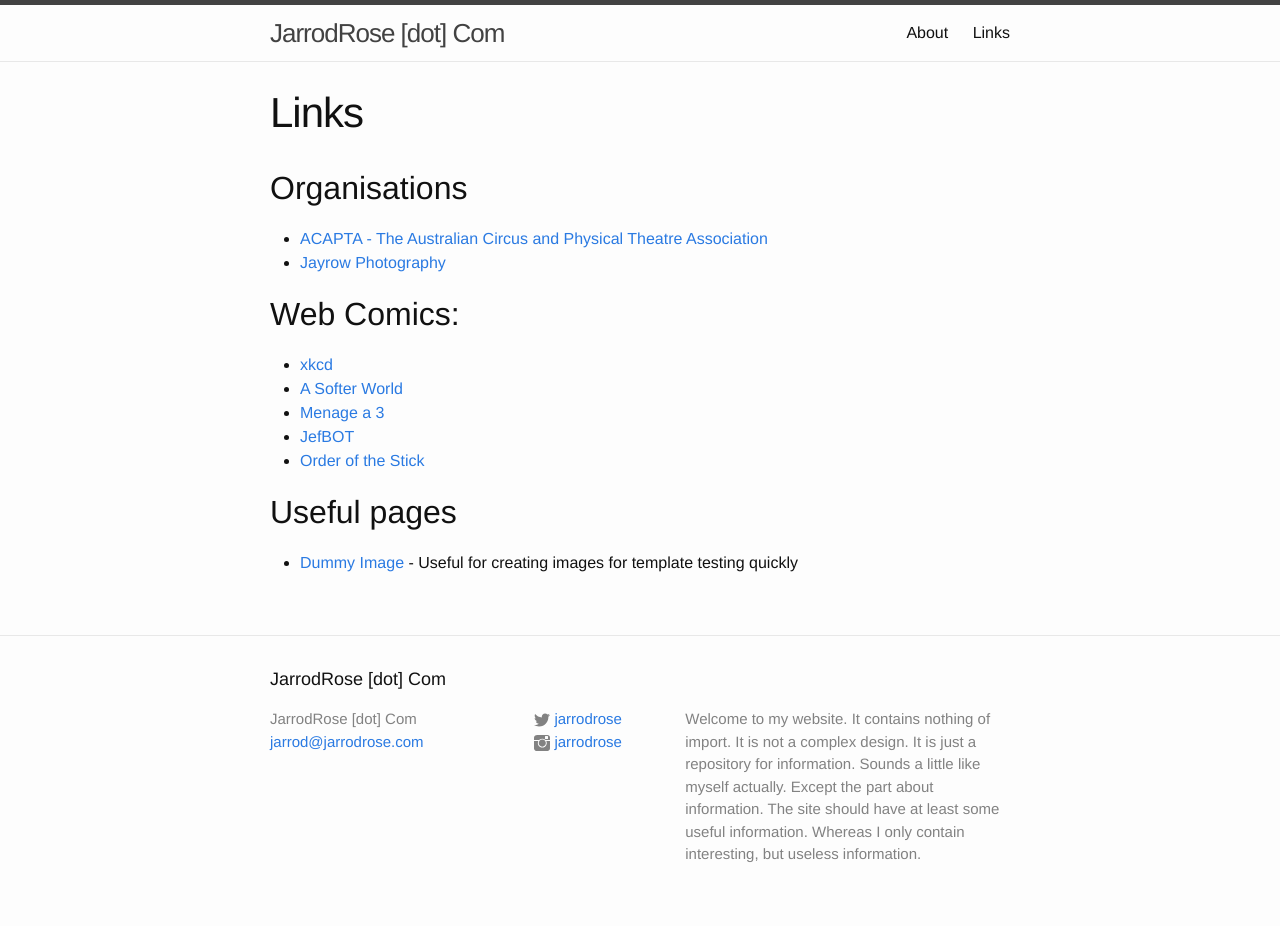
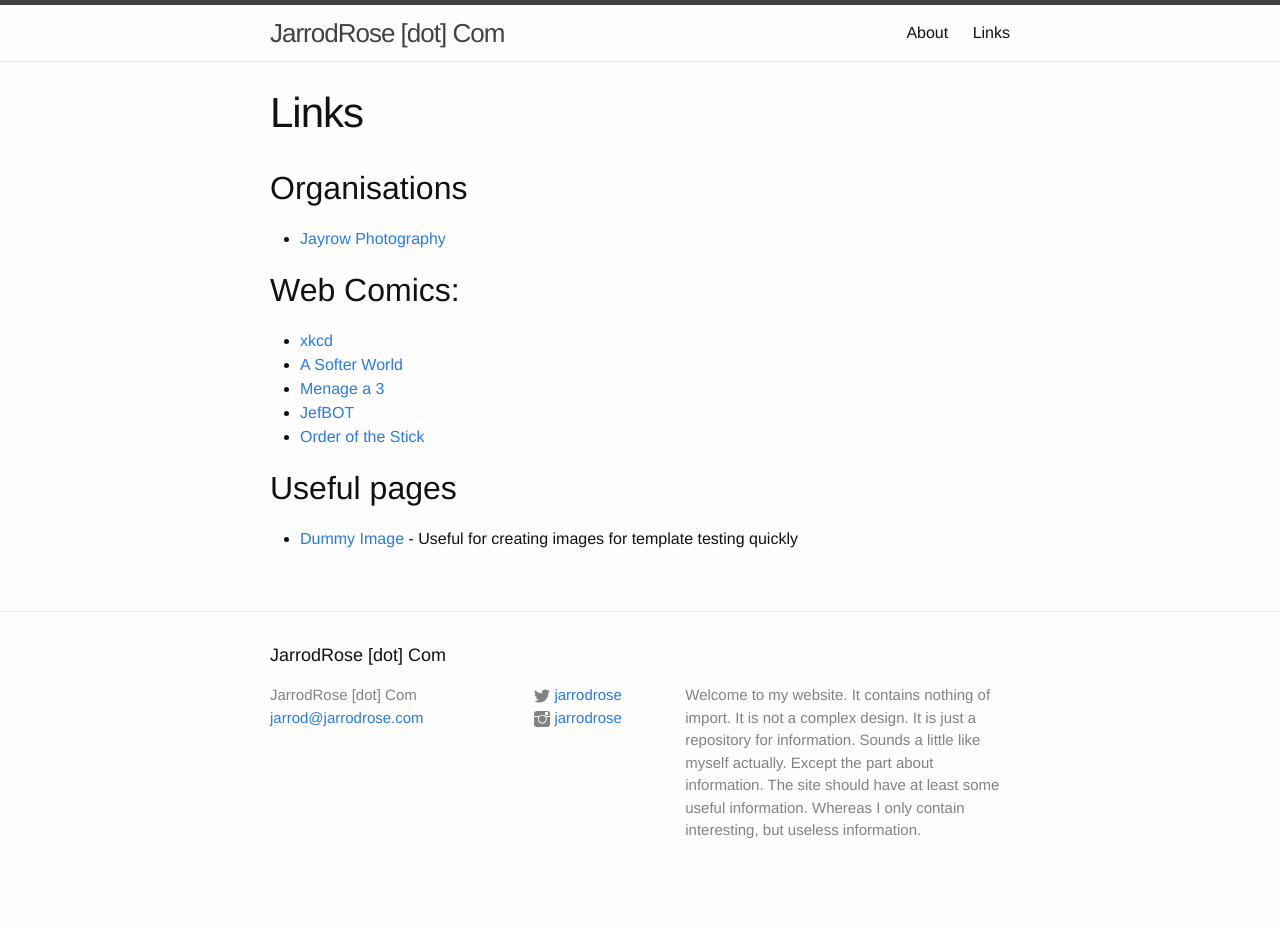
Before and after one commit to jarrodrose/jarrodrose.github.io, a Jekyll site: the page built from links.md, in a window 1280 px wide. Built offline with Jekyll 4.4.1, drawn with Linux system fonts in a browser that asks for light colours; after the commit the page ends 902 px from its top, so only the background shows below that.

Commit message:
Removal of redundant links

```diff
--- a/links.md
+++ b/links.md
@@ -6,7 +6,6 @@ permalink: /links/
 
 ## Organisations
 
-* [ACAPTA - The Australian Circus and Physical Theatre Association](http://acapta.org.au/)
 * [Jayrow Photography](http://jayrow.photography/)
 
 ## Web Comics:
```
